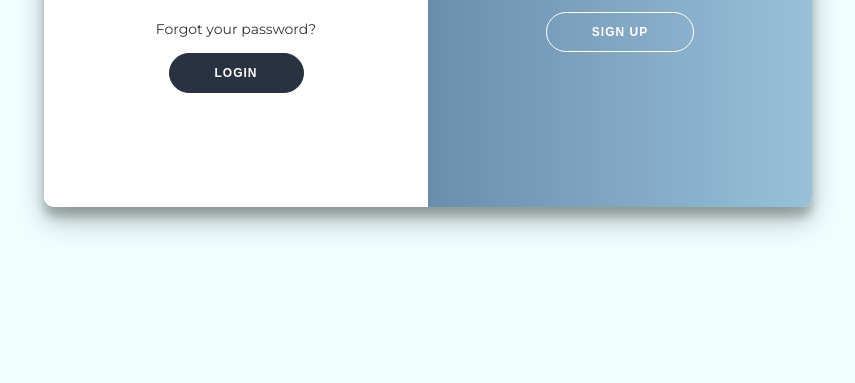
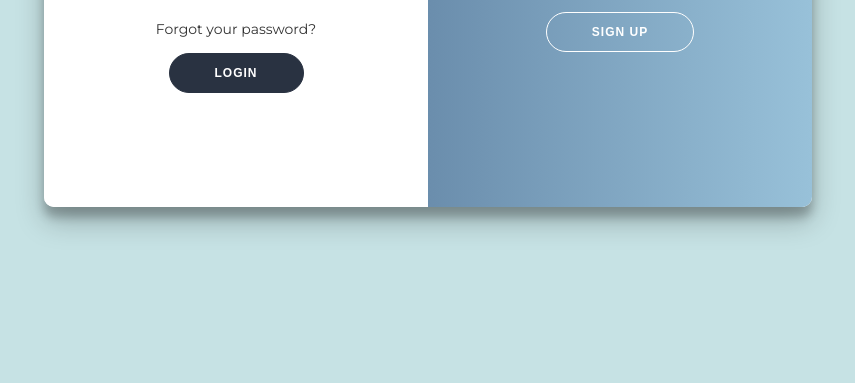
Before and after one commit to iAbhishekPanwar/ExpenseTrackerWebsite, a website: page public/views/login.html in a window 1280 px wide. Shown: the part 447-830 px from the top of the page, without its empty margins (212-1067 px from the left). Drawn offline with Linux system fonts and the light colour scheme.

Commit message:
fixed some colors

```diff
--- a/app.js
+++ b/app.js
@@ -15,6 +15,7 @@ app.use("/user", userRouter);
 sequelize
   .sync()
   .then((result) => {
+    console.log(result);
     app.listen(3000);
   })
   .catch((err) => console.log(err));
--- a/public/css/login.css
+++ b/public/css/login.css
@@ -5,7 +5,7 @@
 }
 
 body {
-  background: #effeff;
+  background: #c6e2e4;
   display: flex;
   justify-content: center;
   align-items: center;
```
